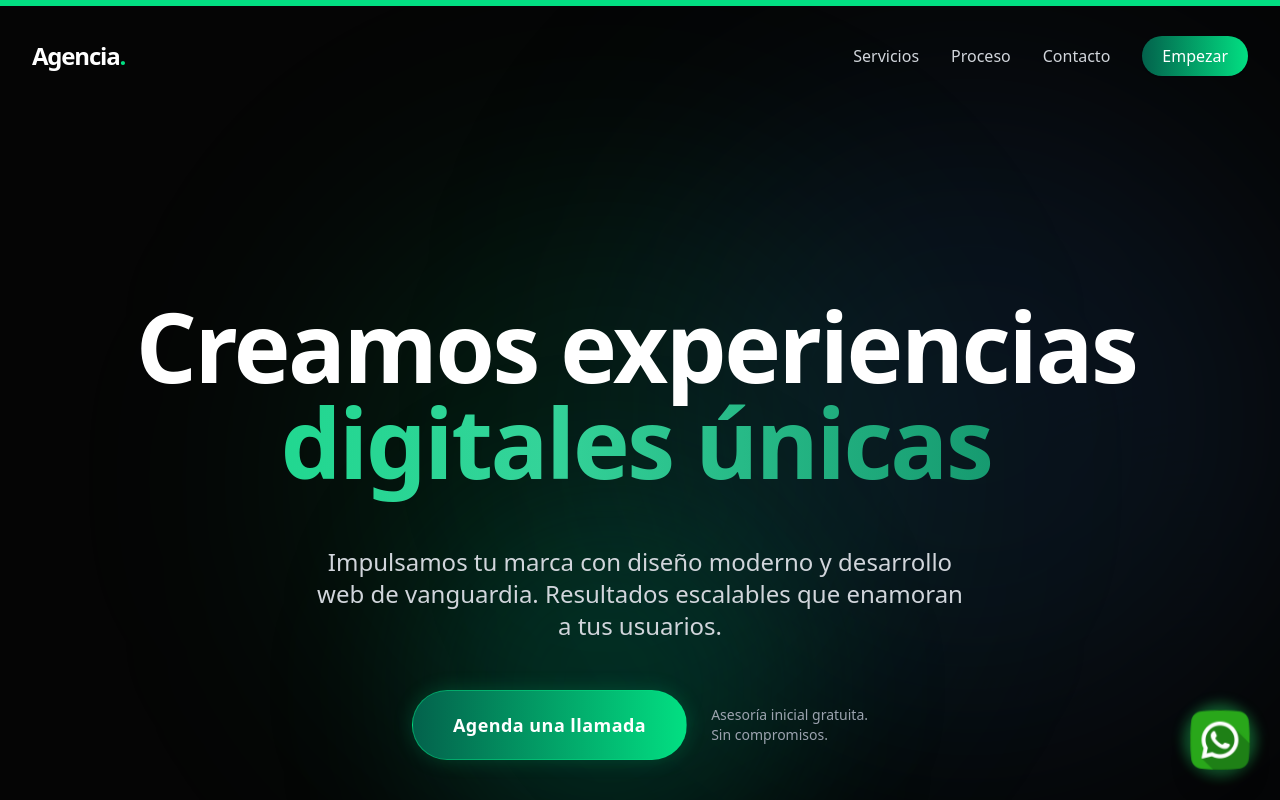
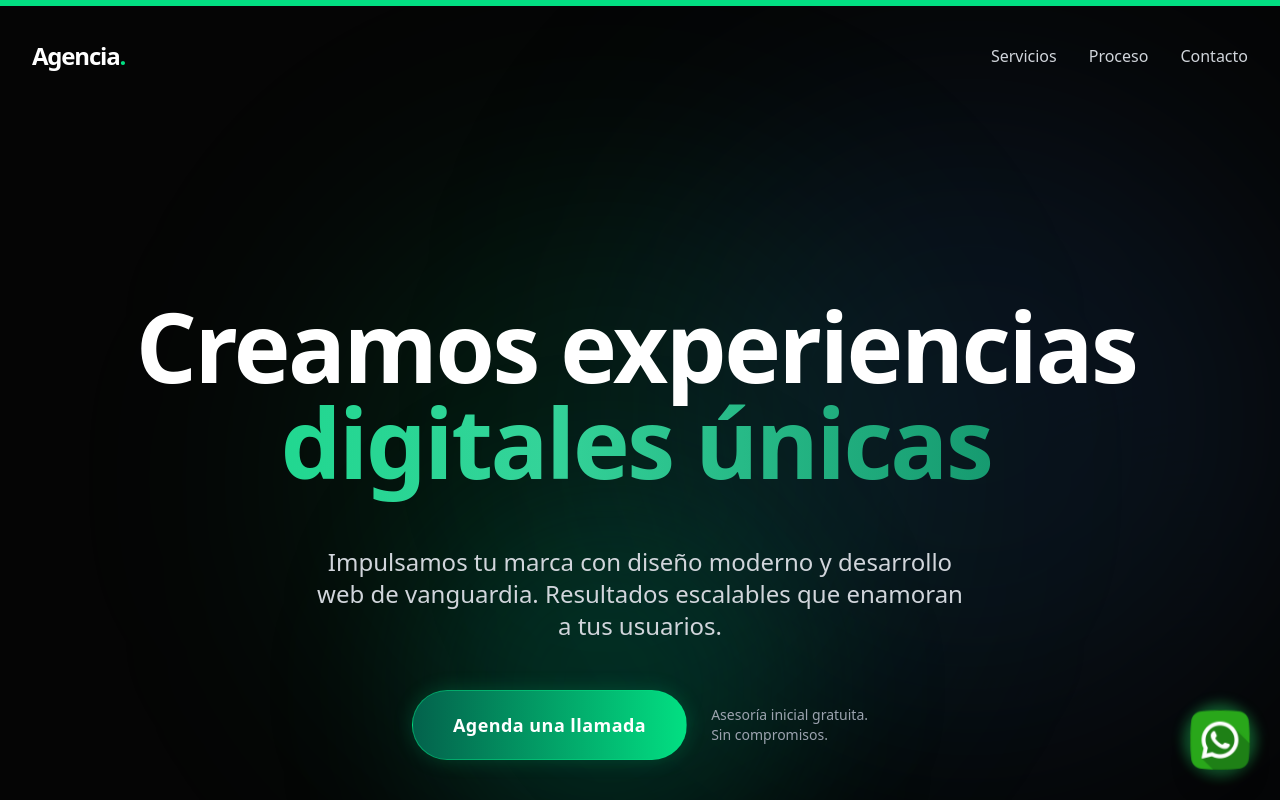
Before and after one commit to Gioser1/pagina-negocios, a React (Vite) app: page / in a window 1280 px wide. Shown: the top 800 px of the page. Built offline with nearby package versions, Linux system fonts and the light colour scheme.

Commit message:
correcion de errores y eliminacion de boton empezar

```diff
--- a/src/components/Navbar.jsx
+++ b/src/components/Navbar.jsx
@@ -57,17 +57,6 @@ const Navbar = () => {
                         {navLinks.map((link, index) => (
                             <NavLink key={index} to={link.path}>{link.title}</NavLink>
                         ))}
-                        <motion.button
-                            whileHover={{ scale: 1.05 }}
-                            whileTap={{ scale: 0.95 }}
-                            onClick={() => {
-                                setIsOpen(false);
-                                document.getElementById("contacto")?.scrollIntoView({ behavior: "smooth" });
-                            }}
-                            className="bg-gradient-to-r from-secondary to-primary text-white px-5 py-2 rounded-full font-medium hover:from-primary hover:to-primary-light transition-all shadow-sm hover:shadow-lg hover:shadow-primary/20 duration-300 cursor-none"
-                        >
-                            Empezar
-                        </motion.button>
                     </div>
 
                     <div className="md:hidden flex items-center">
```
